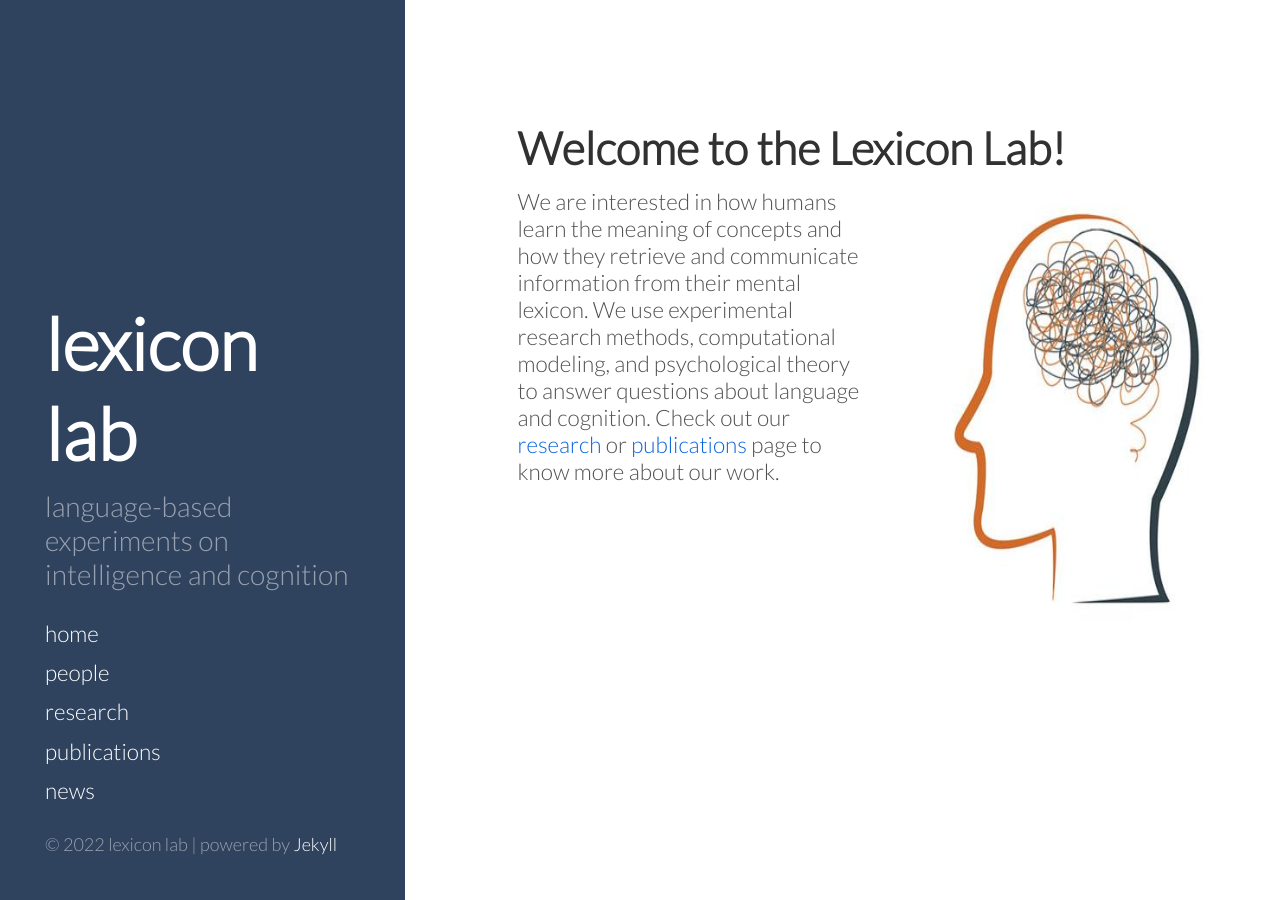
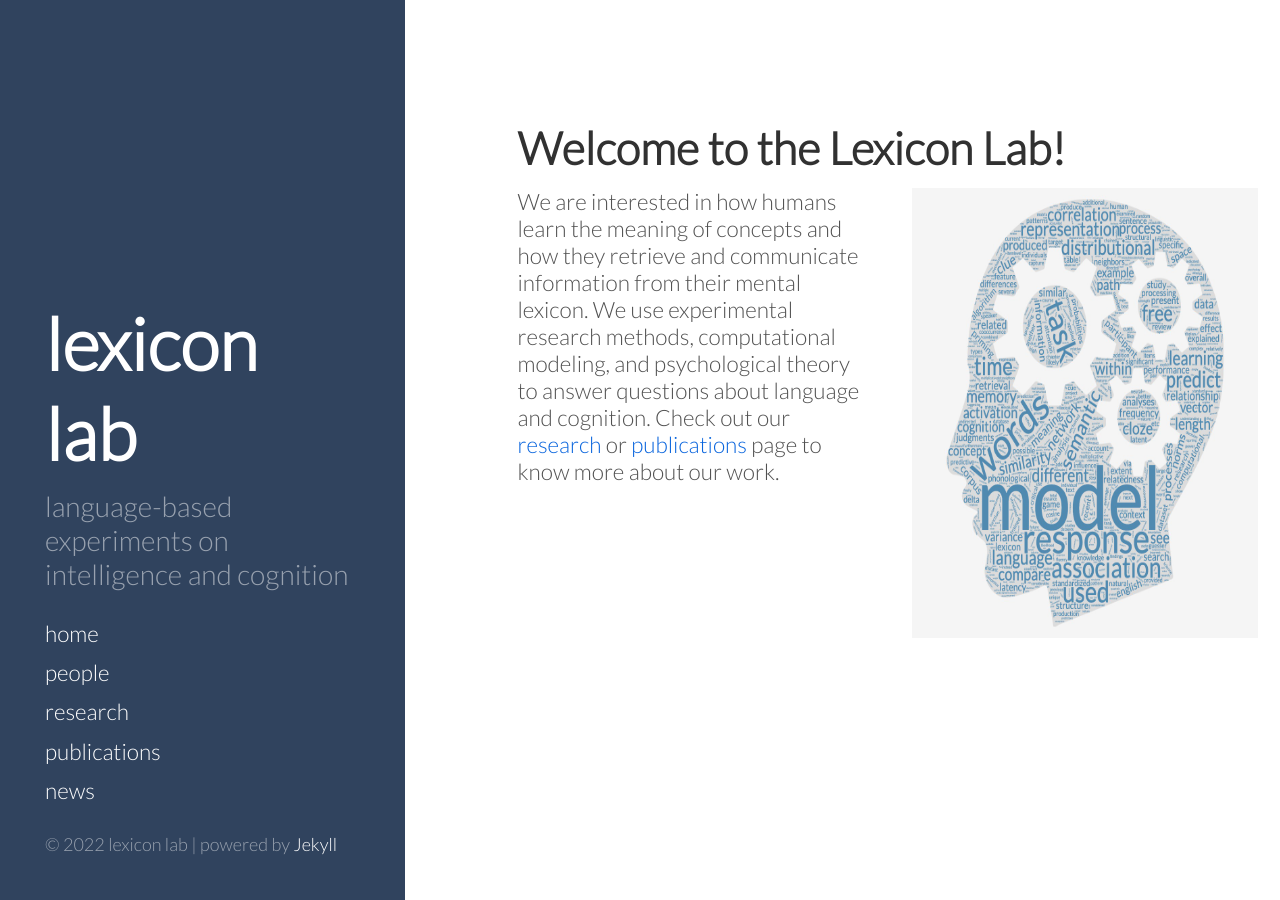
Before and after one commit to thelexiconlab/thelexiconlab.github.io, a Jekyll site: the page built from index.html, in a window 1280 px wide. Built offline with Jekyll 4.4.1, drawn with Linux system fonts in a browser that asks for light colours; Markdown is read by kramdown in place of the engine named in the settings; the list of posts is cut into pages by our own code.

```diff
--- a/index.html
+++ b/index.html
@@ -12,6 +12,6 @@
 
 <h1>Welcome to the Lexicon Lab! </h1>
 
-<img src = "/images/research/lexicon.jpg" align = "right" style="padding-left: 3vw;width: 30vw; height: 50vh;">
+<img src = "/images/research/wordcloud.jpg" align = "right" style="padding-left: 3vw;width: 30vw; height: 50vh;">
 
 <p>We are interested in how humans learn the meaning of concepts and how they retrieve and communicate information from their mental lexicon. We use experimental research methods, computational modeling, and psychological theory to answer questions about language and cognition. Check out our <a href="https://thelexiconlab.github.io/research/">research</a> or <a href="https://thelexiconlab.github.io/publications/">publications</a> page to know more about our work. </p>
```
Also changed, not shown: images/research/wordcloud.jpg (added).
